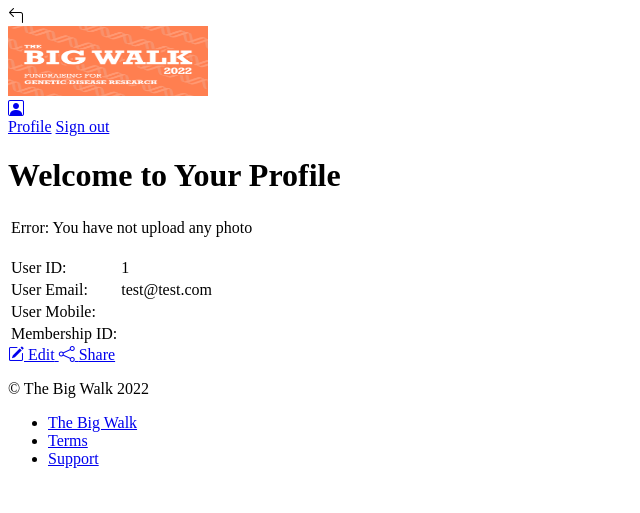
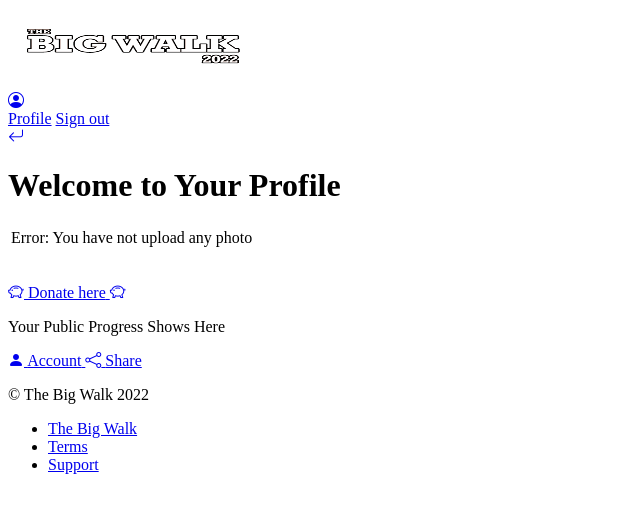
Before and after one commit to terenzzzz/TheBigWalk, a Rails app: page /profile in a window 1280 px wide. Shown: the top 513 px of the page, without its empty margins (0-640 px from the left). Run offline with Rails 7, Linux system fonts and the light colour scheme; a user stored in the database is signed in; parts of the project's set-up code (start-up, migrations or seed data) failed here and were passed over; some libraries are stand-ins or nearby versions.

Commit message:
update profile

```diff
--- a/app/controllers/profile_controller.rb
+++ b/app/controllers/profile_controller.rb
@@ -1,5 +1,9 @@
 class ProfileController < ApplicationController
     before_action :set_user, only: [:show, :edit, :update, :destroy]
+
+    def account
+    end
+
 
     private
     # Use callbacks to share common setup or constraints between actions.
--- a/app/views/layouts/application.html.haml
+++ b/app/views/layouts/application.html.haml
@@ -18,14 +18,12 @@
       .container
 
         .row
-          .col-2
-            .i.bi.bi-arrow-90deg-left
-          .col-8
-            = link_to(image_tag("BW2022_logo_LSC.png", :size => "200x70"), root_path)
-          .col-2
+          .col-9
+            = link_to(image_tag("BW_Logo1.png", :size => "250x80"), root_path)
+          .col-3
             -if user_signed_in?
               %a.nav-link.dropdown-toggle{ href: '#', data: { bs_toggle: :dropdown }, aria: { expanded: false } }
-                .i.bi.bi-person-square
+                .i.bi.bi-person-circle
               %nav.dropdown-menu.dropdown-menu-lg-end
                 = link_to 'Profile' , profile_index_path, class: 'dropdown-item', title: 'Go to the profile page'
                 = link_to 'Sign out', destroy_user_session_path, class: 'dropdown-item', method: :delete, title: "Log out of the system"
--- a/app/views/profile/index.html.haml
+++ b/app/views/profile/index.html.haml
@@ -1,3 +1,6 @@
+
+=link_to walkers_path do
+    %span.bi.bi-arrow-return-left
 %h1 Welcome to Your Profile
 .row
     .col-5
@@ -12,24 +15,17 @@
             = current_user.name
         %p
             = current_user.description
-.row
-    %table.table
-        %tr
-            %td User ID:
-            %td= current_user.id
-        %tr
-            %td User Email:
-            %td= current_user.email
-        %tr
-            %td User Mobile:
-            %td= current_user.mobile
-        %tr
-            %td Membership ID:
-            %td= current_user.membership_id
-    .d-grid.gap-2
-        =link_to edit_profile_path(current_user), class: 'btn btn-primary primary-button' do
-            %span.bi.bi-pencil-square
-            %span Edit
-        =link_to "/",class: 'btn btn-primary primary-button' do
-            %span.bi.bi-share
-            %spam Share
+%br/
+.d-grid.gap-3
+    =link_to account_profile_index_path, class: 'btn btn-primary primary-button' do
+        %span.bi.bi-piggy-bank
+        %span Donate here
+        %span.bi.bi-piggy-bank
+    .d-flex.justify-content-center
+        %p Your Public Progress Shows Here
+    =link_to account_profile_index_path, class: 'btn btn-primary primary-button' do
+        %span.bi.bi-person-fill
+        %span Account
+    =link_to "/",class: 'btn btn-primary primary-button' do
+        %span.bi.bi-share
+        %spam Share
--- a/app/views/walkers/check_in_fail.html.haml
+++ b/app/views/walkers/check_in_fail.html.haml
@@ -1,3 +1,5 @@
+=link_to walkers_path do
+    %span.bi.bi-arrow-return-left
 
 .d-flex.justify-content-center
     %h2 Check-In For:
--- a/app/views/walkers/checkpoint_info.html.haml
+++ b/app/views/walkers/checkpoint_info.html.haml
@@ -1,3 +1,7 @@
+
+=link_to check_in_walkers_path do
+    %span.bi.bi-arrow-return-left
+
 .d-flex.justify-content-center
     %h2 Checkpoint Information:
 .d-flex.justify-content-center
--- a/app/views/walkers/index.html.haml
+++ b/app/views/walkers/index.html.haml
@@ -15,5 +15,6 @@
     -# =link_to(button_tag("Check-in", class: 'btn btn-primary primary-button'), walker_check_in_path)
     =link_to "Check-in", check_in_walkers_path, class: 'btn btn-primary primary-button'
     =link_to "Check-in_fail", check_in_fail_walkers_path, class: 'btn btn-primary primary-button'
-    =link_to "Checkpoint information", check_in_walkers_path, class: 'btn btn-primary primary-button'
+    =link_to checkpoint_info_walkers_path,class: 'btn btn-primary primary-button' do
+        %span Check Point Information
     =link_to "RequestHelp", check_in_walkers_path, class: 'btn btn-primary primary-button'
--- a/config/routes.rb
+++ b/config/routes.rb
@@ -9,7 +9,10 @@
     get 'checkpoint_info', on: :collection
   end
 
-  resources :profile
+  resources :profile do
+    get 'account', on: :collection
+  end
+
   mount EpiCas::Engine, at: "/"
   match "/403", to: "errors#error_403", via: :all
   match "/404", to: "errors#error_404", via: :all
```
Also changed, not shown: app/views/profile/account.html.haml (added, +18 -0 lines), app/views/walkers/check_in.html.haml (+5 -2 lines), app/assets/images/BW_Logo1.png (added), app/assets/images/BW_Logo2.png (added).
